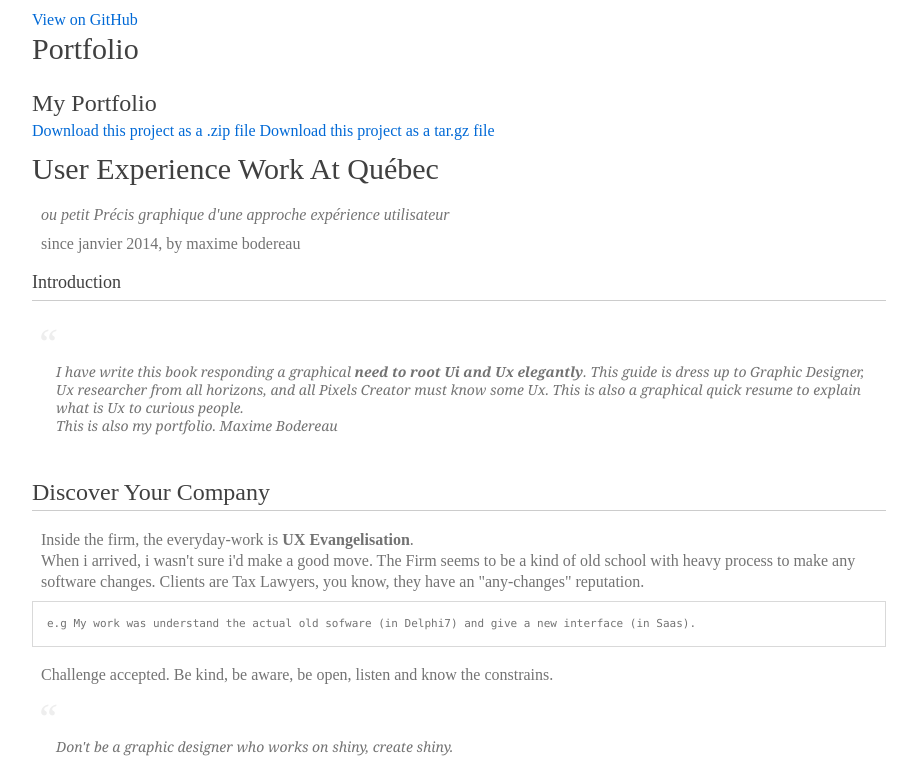
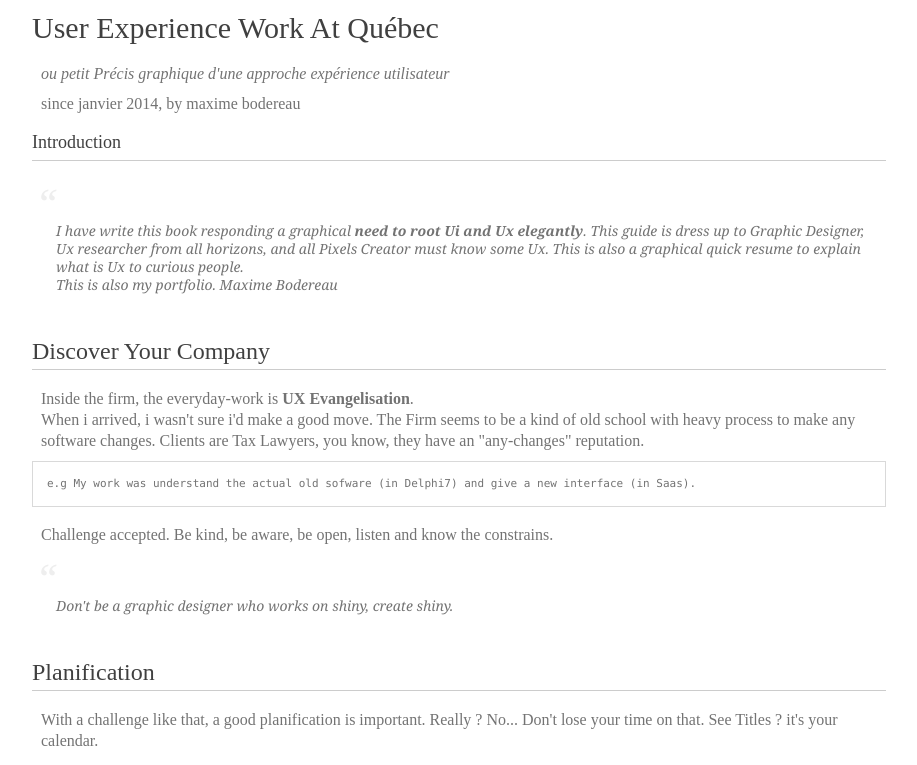
Before and after one commit to maximebodereau/portfolio, a plain HTML site: page index.html in a window 1280 px wide. Shown: the top 765 px of the page, without its empty margins (181-1098 px from the left). Drawn offline with Linux system fonts and the light colour scheme.

Commit message:
delete link zip

```diff
--- a/index.html
+++ b/index.html
@@ -13,20 +13,7 @@
 
   <body>
 
-    <!-- HEADER -->
-    <div id="header_wrap" class="outer">
-        <header class="inner">
-          <a id="forkme_banner" href="https://github.com/maximebodereau/portfolio">View on GitHub</a>
 
-          <h1 id="project_title">Portfolio</h1>
-          <h2 id="project_tagline">my portfolio</h2>
-
-            <section id="downloads">
-              <a class="zip_download_link" href="https://github.com/maximebodereau/portfolio/zipball/master">Download this project as a .zip file</a>
-              <a class="tar_download_link" href="https://github.com/maximebodereau/portfolio/tarball/master">Download this project as a tar.gz file</a>
-            </section>
-        </header>
-    </div>
 
     <!-- MAIN CONTENT -->
     <div id="main_content_wrap" class="outer">
```
